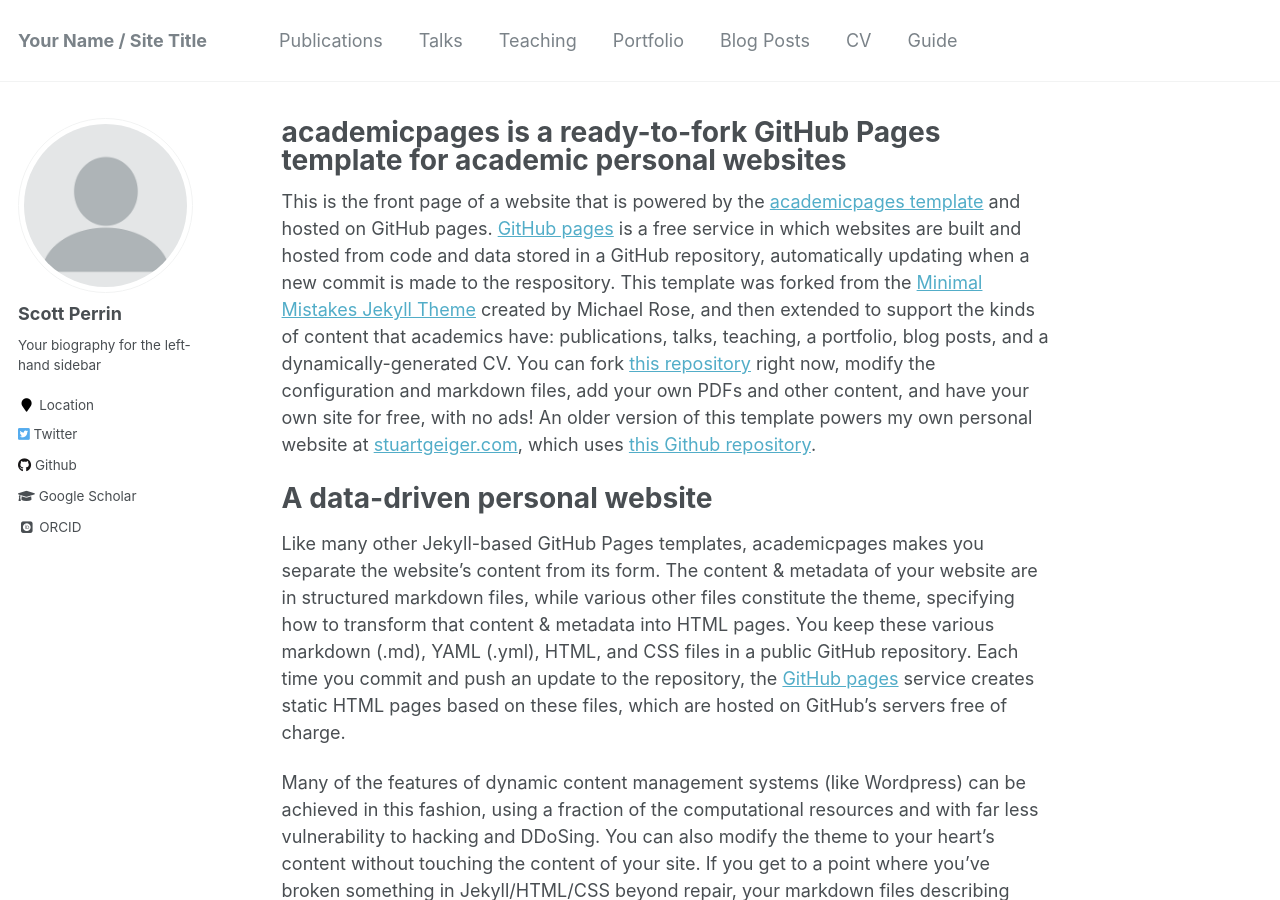
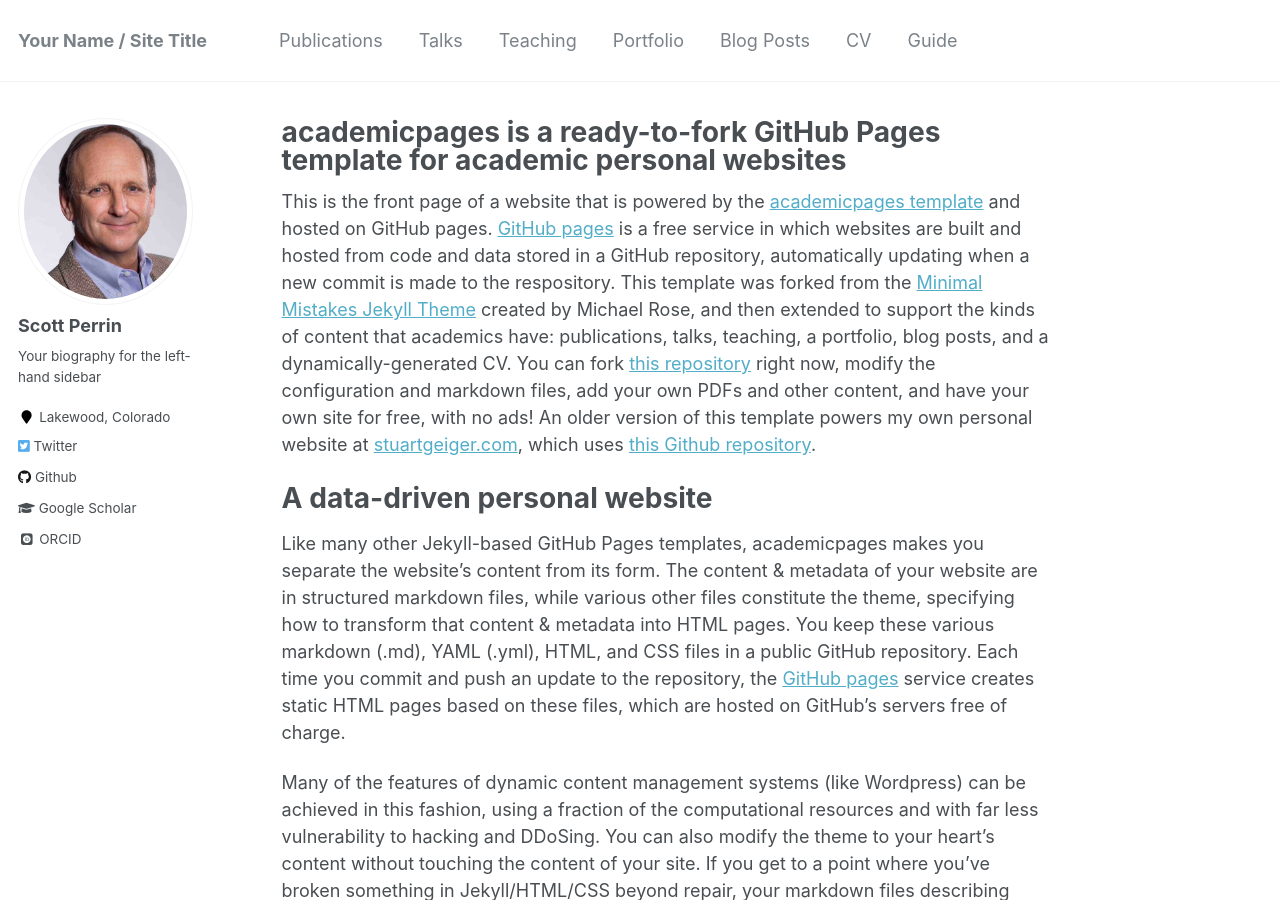
Before and after one commit to ksperrin/ksperrin.github.io, a Jekyll site: the page built from _pages/about.md, in a window 1280 px wide and 900 px high. Built offline with Jekyll 4.4.1, drawn with Linux system fonts in a browser that asks for light colours; some web fonts are replaced.

Commit message:
change avatar

```diff
--- a/_config.yml
+++ b/_config.yml
@@ -81,9 +81,9 @@ analytics:
 # Site Author
 author:
   name             : "Scott Perrin"
-  avatar           : "profile.png"
+  avatar           : "profile_pic.jpg"
   bio              : "Your biography for the left-hand sidebar"
-  location         : "Location"
+  location         : "Lakewood, Colorado"
   employer         :
   googlescholar    : "http://yourfullgooglescholarurl.com"
   email            :
```
Also changed, not shown: images/profile_blank.png (renamed from images/profile.png), images/profile_pic.jpg (added), 1 other file.
